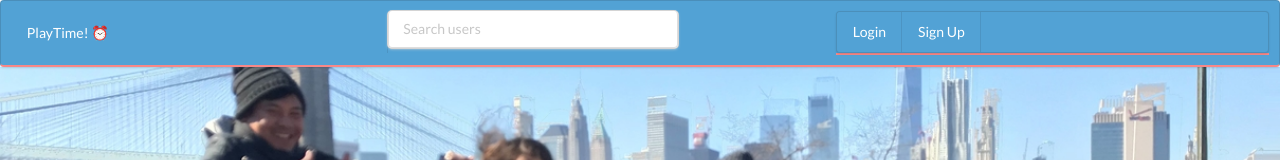
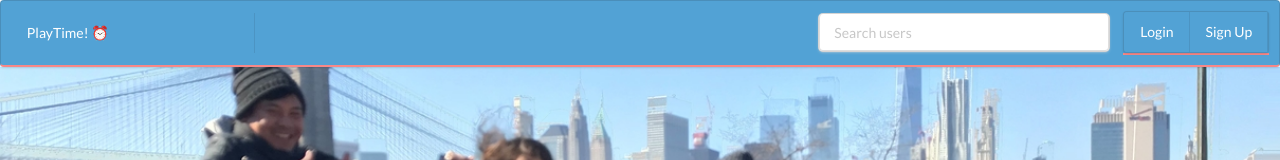
Before and after one commit to robghchen/playtime-frontend, a React (Create React App) app: page / in a window 1280 px wide. Shown: the top 160 px of the page. Built offline with nearby package versions, Linux system fonts and the light colour scheme; no server answers.

Commit message:
flex mobile navbar

```diff
--- a/src/App.css
+++ b/src/App.css
@@ -322,7 +322,7 @@ btn {
 
 .navbar-left {
   display: flex;
-  flex: 3;
+  flex: 2;
 }
 
 .navbar-logo {
@@ -335,19 +335,16 @@ btn {
   margin: auto;
 }
 
-.navbar-right {
+.navbar-search {
   display: flex;
   flex: 7;
   margin: auto;
-}
-
-.navbar-search {
-  flex: 1;
+  flex-flow: row-reverse;
   padding-right: 1em;
 }
 
-.navbar-log {
-  flex: 1;
+.navbar-right {
+  margin: auto;
   color: #52a2d5;
   border-bottom: 2px solid #f78888;
 }
--- a/src/components/NavBar.js
+++ b/src/components/NavBar.js
@@ -31,14 +31,14 @@ class NavBar extends Component {
             </div>
           ) : null}
         </div>
-        <div className="navbar-right">
+
         <div className="navbar-search">
           <SearchForm
             search={this.props.search}
             changeHandler={this.props.changeHandler}
           />
         </div>
-          <div className="navbar-log">
+        <div className="navbar-right">
           {this.props.isUserLoggedIn ? (
             <span className="ui menu">
               <Link to={"/profile"} className="item">
@@ -69,7 +69,6 @@ class NavBar extends Component {
           )}
         </div>
       </div>
-      </div>
     );
   }
 }
```
Lines whose indentation alone changed are shown as unchanged.
